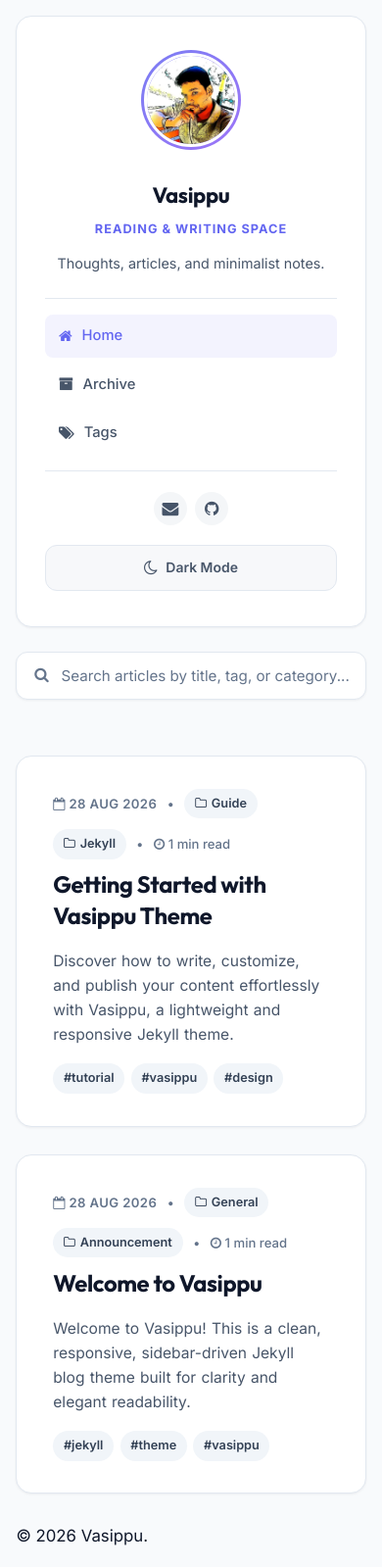
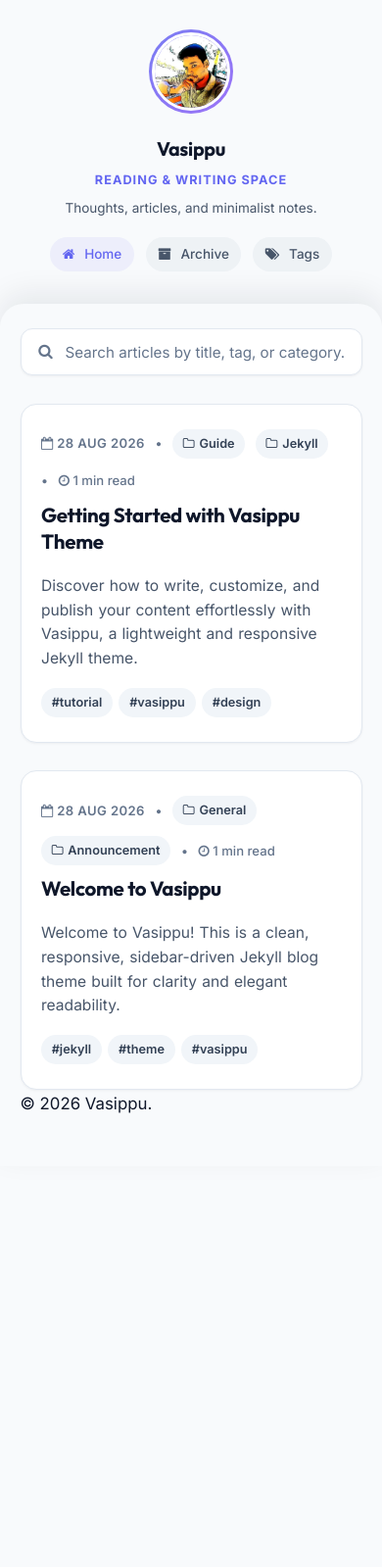
Before and after one commit to vasippu-app/vasippu-app.github.io, a Jekyll site: the page built from index.html, in a window 390 px wide. Shown: the whole page at 98% size. Built offline with Jekyll 4.4.1, drawn with Linux system fonts in a browser that asks for light colours; after the commit the page ends 1190 px from its top, so only the background shows below that.

Commit message:
Implement mobile/tablet fixed header and slide-up parallax scroll effect

```diff
--- a/_layouts/default.html
+++ b/_layouts/default.html
@@ -11,7 +11,7 @@
       </aside>
     </div>
     <div class="col s12 m9">
-      <main class="post-listing">
+      <main class="main-content">
         {{ content }}
         {% include footer.html %}
       </main>
--- a/_sass/components/_grid.scss
+++ b/_sass/components/_grid.scss
@@ -1,4 +1,4 @@
-// Modern Flexbox Grid System
+// Modern Responsive Grid System with Parallax Mobile Layout
 
 .container {
   margin: 0 auto;
@@ -18,8 +18,9 @@
 
   @media (max-width: 768px) {
     flex-direction: column;
-    padding: 1rem;
-    gap: 1.5rem;
+    padding: 0;
+    gap: 0;
+    max-width: 100%;
   }
 }
 
--- a/_sass/pages/_layout.scss
+++ b/_sass/pages/_layout.scss
@@ -5,7 +5,19 @@ aside.table.cover {
   top: 2rem;
 
   @media (max-width: 768px) {
-    position: static;
+    position: fixed;
+    top: 0;
+    left: 0;
+    right: 0;
+    z-index: 1;
+    height: 380px;
+    padding: 1.5rem 1rem;
+    background: $light-bg;
+    overflow: hidden;
+
+    body.dark-mode & {
+      background: $dark-bg;
+    }
   }
 }
 
@@ -25,10 +37,21 @@ aside.table.cover {
     box-shadow: 0 8px 24px rgba(0, 0, 0, 0.25);
   }
 
+  @media (max-width: 768px) {
+    background: transparent !important;
+    border: none !important;
+    box-shadow: none !important;
+    padding: 0.5rem 1rem !important;
+  }
+
   .avatar-container {
     position: relative;
     display: inline-block;
     margin: 0 auto 1.25rem;
+
+    @media (max-width: 768px) {
+      margin-bottom: 0.75rem;
+    }
 
     &:after {
       content: '';
@@ -57,6 +80,11 @@ aside.table.cover {
     display: block;
     border: 3px solid #ffffff;
 
+    @media (max-width: 768px) {
+      width: 80px;
+      height: 80px;
+    }
+
     body.dark-mode & {
       border-color: #151c2c;
     }
@@ -70,6 +98,10 @@ aside.table.cover {
     color: inherit;
     margin-bottom: 0.25rem;
     letter-spacing: -0.015em;
+
+    @media (max-width: 768px) {
+      font-size: 1.2rem;
+    }
   }
 
   .author_job {
@@ -80,6 +112,10 @@ aside.table.cover {
     text-transform: uppercase;
     letter-spacing: 0.08em;
     margin-bottom: 0.75rem;
+
+    @media (max-width: 768px) {
+      margin-bottom: 0.4rem;
+    }
 
     body.dark-mode & {
       color: #a5b4fc;
@@ -93,6 +129,11 @@ aside.table.cover {
     line-height: 1.5;
     margin-bottom: 1.5rem;
 
+    @media (max-width: 768px) {
+      margin-bottom: 0.75rem;
+      font-size: 0.825rem;
+    }
+
     body.dark-mode & {
       color: $dark-text-secondary;
     }
@@ -104,6 +145,12 @@ aside.table.cover {
   border-top: 1px solid $light-card-border;
   border-bottom: 1px solid $light-card-border;
   padding: 1rem 0;
+
+  @media (max-width: 768px) {
+    margin: 0.5rem 0;
+    padding: 0.4rem 0;
+    border-color: transparent;
+  }
 
   body.dark-mode & {
     border-color: $dark-card-border;
@@ -117,6 +164,12 @@ aside.table.cover {
   display: flex;
   flex-direction: column;
   gap: 0.35rem;
+
+  @media (max-width: 768px) {
+    flex-direction: row;
+    justify-content: center;
+    gap: 0.75rem;
+  }
 }
 
 .nav-item a {
@@ -129,6 +182,13 @@ aside.table.cover {
   font-weight: 500;
   color: $light-text-secondary;
   transition: all 0.2s ease;
+
+  @media (max-width: 768px) {
+    padding: 0.35rem 0.75rem;
+    font-size: 0.825rem;
+    border-radius: $border-radius-pill;
+    background: rgba(148, 163, 184, 0.1);
+  }
 
   body.dark-mode & {
     color: $dark-text-secondary;
@@ -147,6 +207,10 @@ aside.table.cover {
 
 .social-links {
   margin-top: 1.25rem;
+
+  @media (max-width: 768px) {
+    display: none; // Hide extra icons on compact mobile header
+  }
 
   ul {
     list-style: none;
--- a/_sass/pages/_post.scss
+++ b/_sass/pages/_post.scss
@@ -1,3 +1,20 @@
+.main-content {
+  @media (max-width: 768px) {
+    position: relative;
+    z-index: 2;
+    margin-top: 310px;
+    background: $light-bg;
+    border-radius: 24px 24px 0 0;
+    padding: 1.5rem 1.25rem 3rem;
+    box-shadow: 0 -10px 30px rgba(15, 23, 42, 0.08);
+
+    body.dark-mode & {
+      background: $dark-bg;
+      box-shadow: 0 -10px 30px rgba(0, 0, 0, 0.5);
+    }
+  }
+}
+
 .post-listing {
   display: flex;
   flex-direction: column;
@@ -66,6 +83,10 @@
   box-shadow: $shadow-sm;
   transition: transform 0.25s cubic-bezier(0.4, 0, 0.2, 1), box-shadow 0.25s ease, border-color 0.25s ease;
 
+  @media (max-width: 768px) {
+    padding: 1.5rem 1.25rem;
+  }
+
   body.dark-mode & {
     background: $dark-card-bg;
     border-color: $dark-card-border;
@@ -110,6 +131,10 @@
     letter-spacing: -0.015em;
     color: inherit;
 
+    @media (max-width: 768px) {
+      font-size: 1.25rem;
+    }
+
     a {
       color: inherit;
       transition: color 0.2s ease;
@@ -152,6 +177,10 @@
   padding: 2.75rem 2.5rem;
   box-shadow: $shadow-sm;
 
+  @media (max-width: 768px) {
+    padding: 1.75rem 1.25rem 3rem;
+  }
+
   body.dark-mode & {
     background: $dark-card-bg;
     border-color: $dark-card-border;
@@ -166,6 +195,10 @@
       margin-top: 0;
       margin-bottom: 0.85rem;
       line-height: 1.25;
+
+      @media (max-width: 768px) {
+        font-size: 1.65rem;
+      }
     }
   }
 
```
